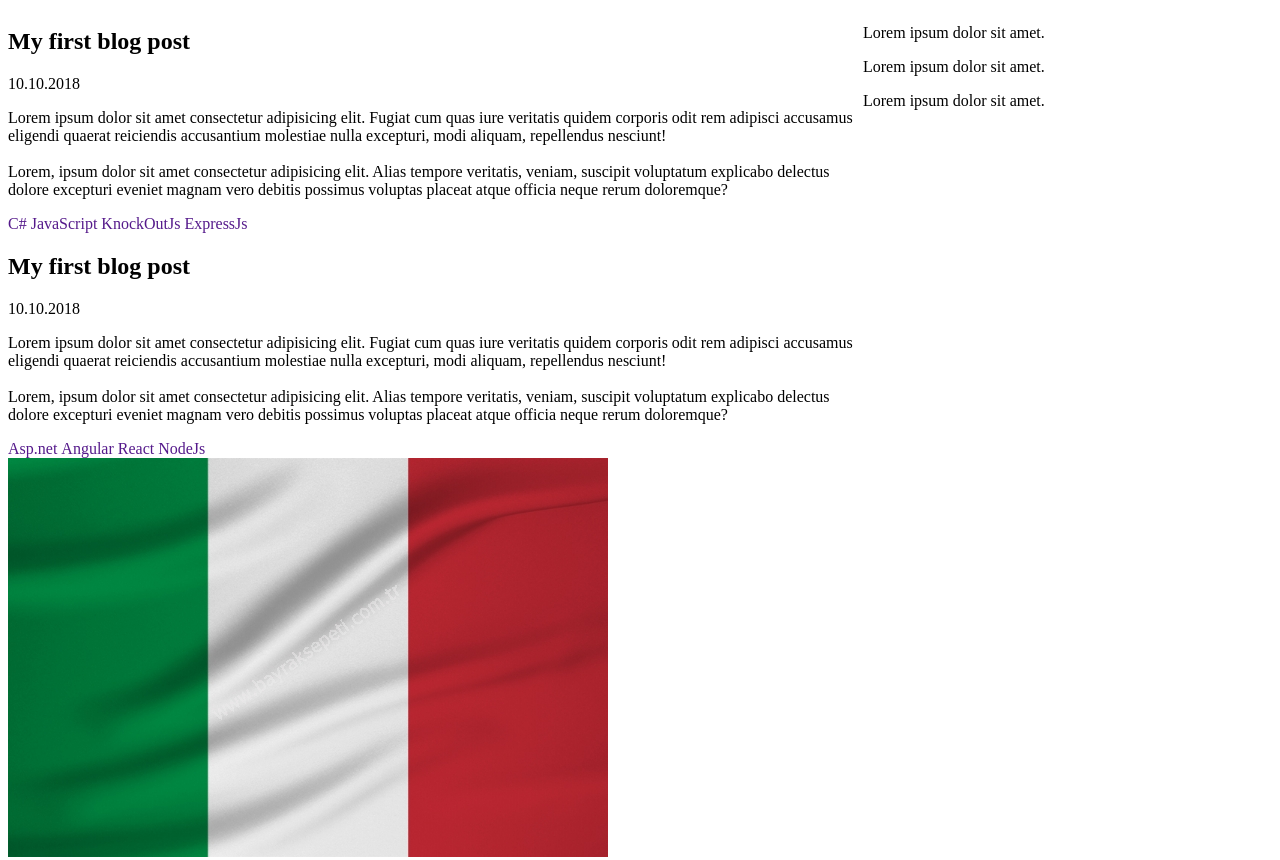
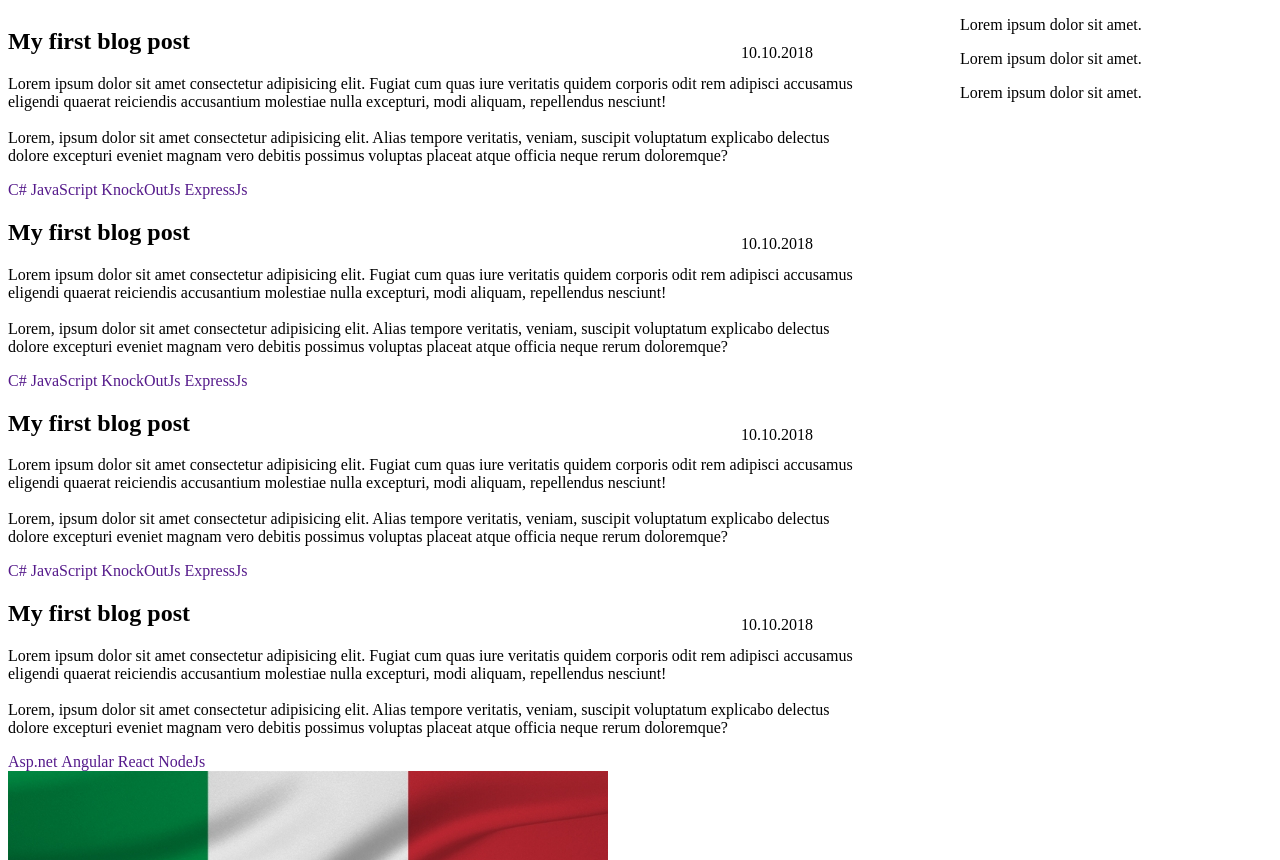
Before and after one commit to gunes-kadir/Css-dersleri, a plain HTML site: page uygulama/uygulamafloating/after/img/index.html in a window 1280 px wide. Shown: the top 860 px of the page. Drawn offline with Linux system fonts and the light colour scheme.

Commit message:
css position uygulaması yapıldı.

```diff
--- a/uygulama/uygulamafloating/after/img/index.html
+++ b/uygulama/uygulamafloating/after/img/index.html
@@ -29,7 +29,48 @@
                     <li><a href="">KnockOutJs</a></li>
                     <li><a href="">ExpressJs</a></li>
                 </ul>
-
+            </div>
+            <div class="blog-post">
+                <h2>My first blog post</h2>
+                <p class="date">10.10.2018</p>
+                <p class="blog-text">
+                    Lorem ipsum dolor sit amet consectetur adipisicing elit.
+                    Fugiat cum quas iure veritatis quidem corporis odit rem adipisci accusamus eligendi
+                     quaerat reiciendis accusantium molestiae nulla excepturi, modi aliquam,
+                     repellendus nesciunt!
+                     <br><br>
+                     Lorem, ipsum dolor sit amet consectetur adipisicing elit. Alias tempore veritatis,
+                     veniam, suscipit voluptatum explicabo delectus dolore excepturi eveniet
+                      magnam vero debitis possimus voluptas placeat atque officia neque rerum doloremque?
+                </p>
+                <ul class="tags">
+                    <li><a href="">C#</a></li>
+                    <li><a href="">JavaScript</a></li>
+                    <li><a href="">KnockOutJs</a></li>
+                    <li><a href="">ExpressJs</a></li>
+                </ul>
+            </div>
+            <div class="blog-post">
+                <h2>My first blog post</h2>
+                <p class="date">10.10.2018</p>
+                <p class="blog-text">
+                    Lorem ipsum dolor sit amet consectetur adipisicing elit.
+                    Fugiat cum quas iure veritatis quidem corporis odit rem adipisci accusamus eligendi
+                     quaerat reiciendis accusantium molestiae nulla excepturi, modi aliquam,
+                     repellendus nesciunt!
+                     <br><br>
+                     Lorem, ipsum dolor sit amet consectetur adipisicing elit. Alias tempore veritatis,
+                     veniam, suscipit voluptatum explicabo delectus dolore excepturi eveniet
+                      magnam vero debitis possimus voluptas placeat atque officia neque rerum doloremque?
+                </p>
+                <ul class="tags">
+                    <li><a href="">C#</a></li>
+                    <li><a href="">JavaScript</a></li>
+                    <li><a href="">KnockOutJs</a></li>
+                    <li><a href="">ExpressJs</a></li>
+                </ul>
+            </div>
+                <div class="blog-post">
                 <h2>My first blog post</h2>
                 <p class="date">10.10.2018</p>
                 <p class="blog-text">
@@ -48,9 +89,9 @@
                     <li><a href="">React</a></li>
                     <li><a href="">NodeJs</a></li>
                 </ul>
-            </div>
+
         </div>
-
+    </div>
         <div id="other-posts">
             <p class="other">Lorem ipsum dolor sit amet.</p>
             <p class="other">Lorem ipsum dolor sit amet.</p>
--- a/uygulama/uygulamafloating/after/img/style.css
+++ b/uygulama/uygulamafloating/after/img/style.css
@@ -5,18 +5,26 @@
 
 #blog-post-container{
     width: 75%;
- ;
+
     float: left;
 }
 
 #other-posts{
     width: 25%;
-
+    position: fixed;
+  top: 0;
+  right: 0;
     float: left;
 }
 
 #author-box{
 
+}
+
+.date{
+    position: absolute;
+    right: 50px;
+    top: 0;
 }
 
 .tags{
@@ -32,3 +40,7 @@
 .tags li a{
     text-decoration: none;
 }
+
+.blog-post {
+    position: relative;
+}
```
